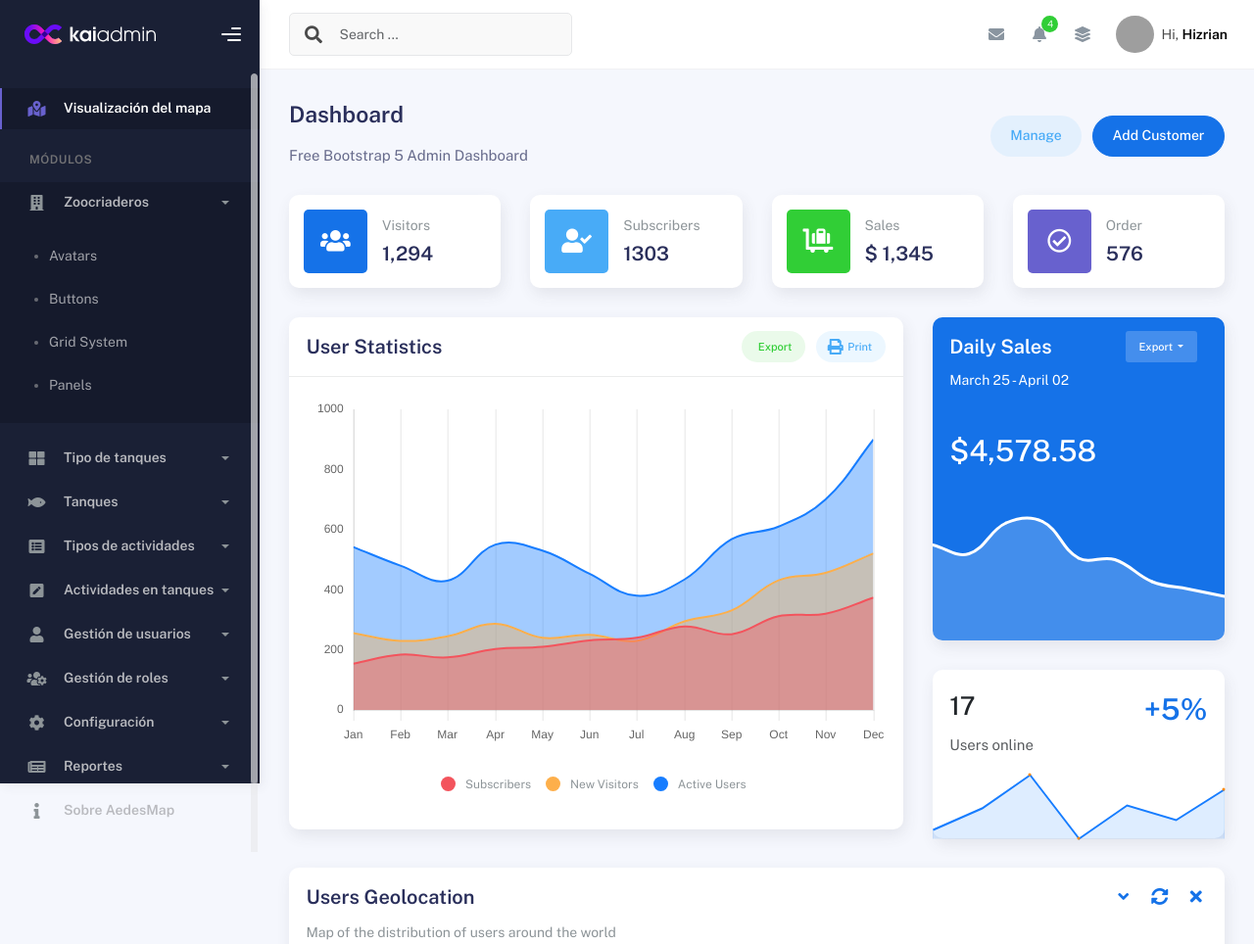
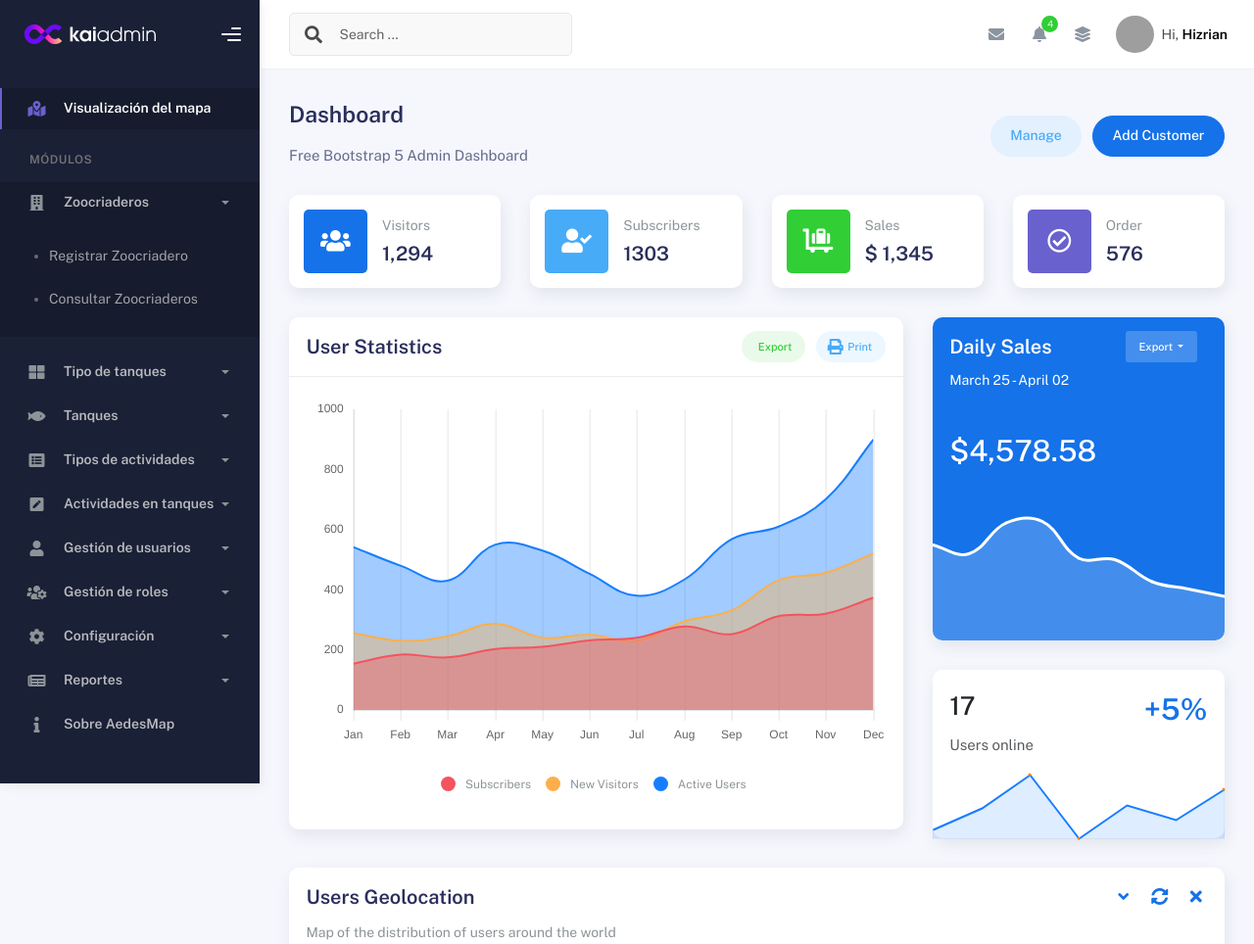
Before and after one commit to Nauj80/Proyecto_AedesMap, a PHP site: page / in a window 1280 px wide, after a click on "Zoocriaderos". Shown: the top 964 px of the page at 98% size. Run offline with PHP 8.4, Linux system fonts and the light colour scheme; grey boxes are pictures that could not be loaded.

Commit message:
comenzando el modulo de zoocriadero

```diff
--- a/view/partials/sidebar.php
+++ b/view/partials/sidebar.php
@@ -46,22 +46,13 @@
                         <ul class="nav nav-collapse">
                             <li>
                                 <a href="components/avatars.html">
-                                    <span class="sub-item">Avatars</span>
+                                    <span class="sub-item">Registrar Zoocriadero</span>
                                 </a>
                             </li>
                             <li>
-                                <a href="components/buttons.html">
-                                    <span class="sub-item">Buttons</span>
-                                </a>
-                            </li>
-                            <li>
-                                <a href="components/gridsystem.html">
-                                    <span class="sub-item">Grid System</span>
-                                </a>
-                            </li>
-                            <li>
-                                <a href="components/panels.html">
-                                    <span class="sub-item">Panels</span>
+                                <a href="zoocriadero/ConsultarZoocriadero.php">
+
+                                    <span class="sub-item">Consultar Zoocriaderos</span>
                                 </a>
                             </li>
                         </ul>
```
Also changed, not shown: view/zoocriadero/ConsultarZoocriadero.php (added, +14 -0 lines), view/zoocriadero/temporal.php (deleted).
